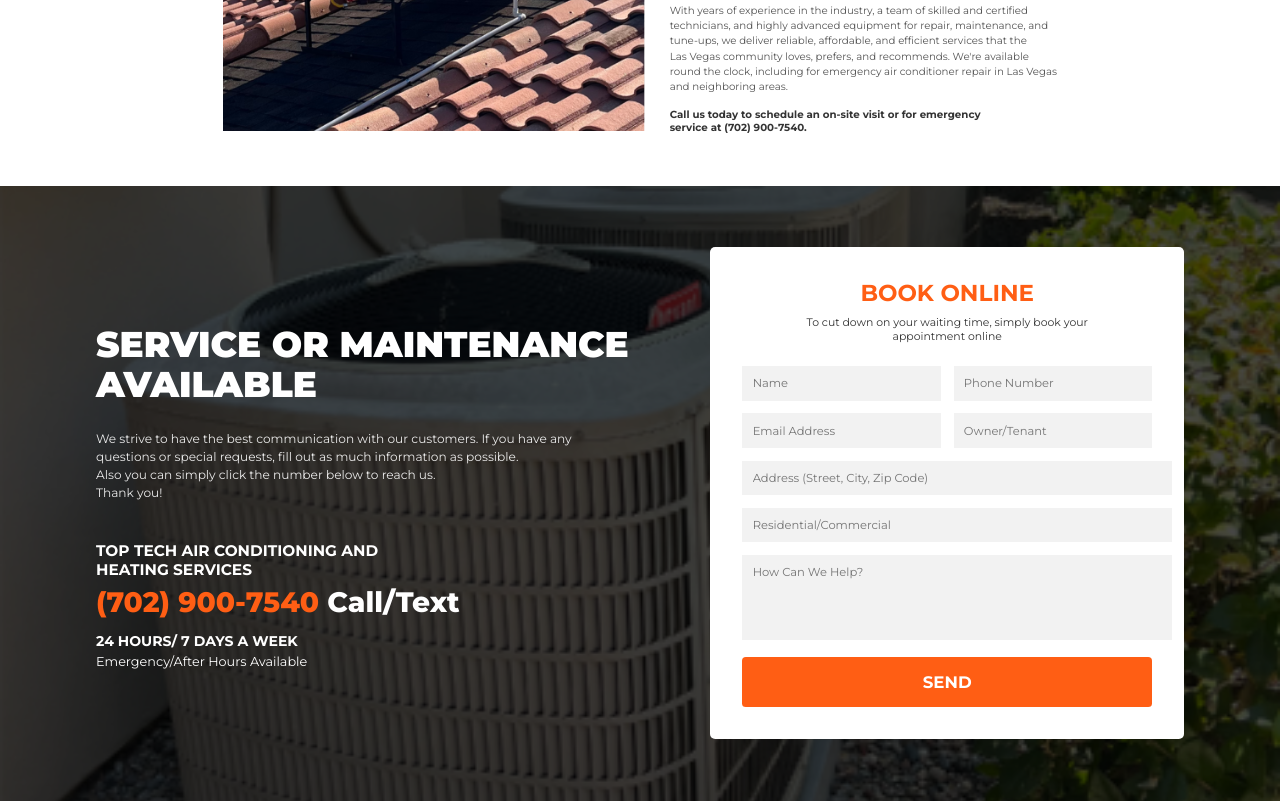
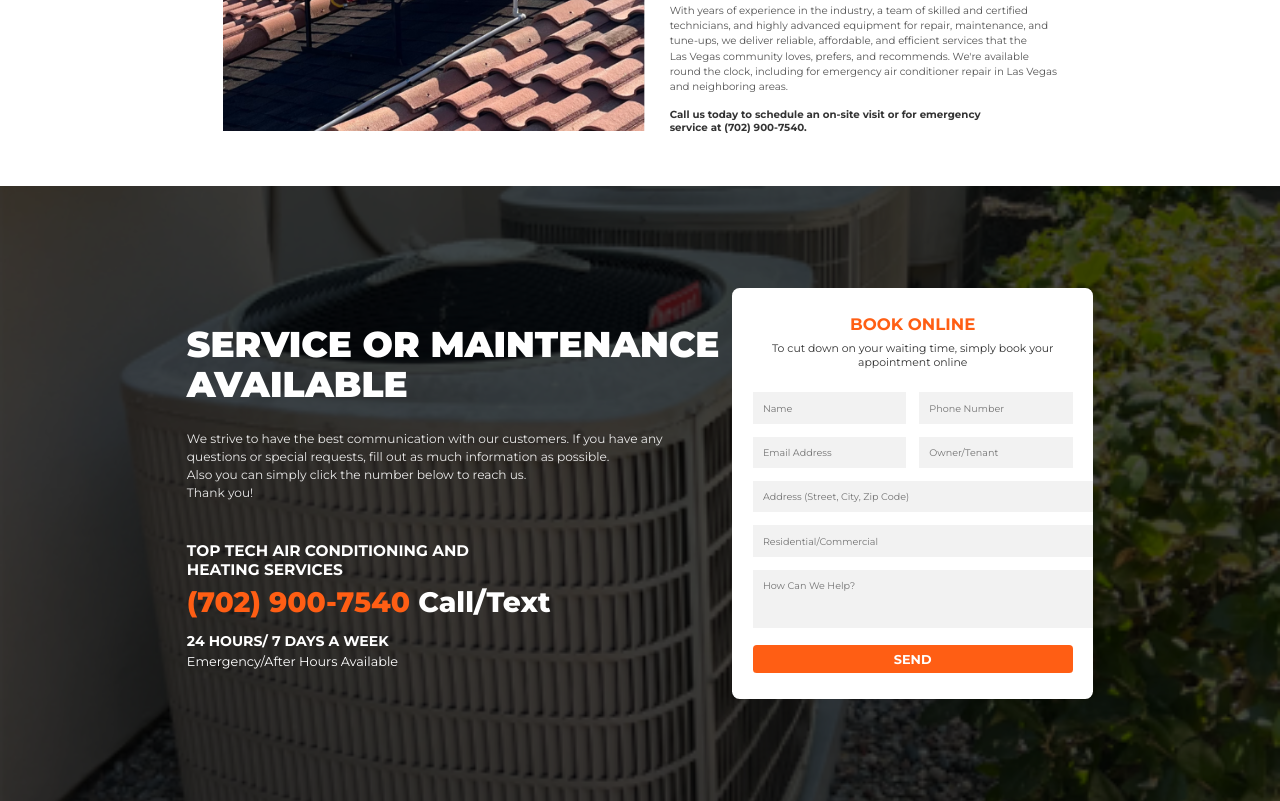
Before and after one commit to razibulla1999/figma-clon, a plain HTML site: page index.html in a window 1280 px wide. Shown: the part 4029-4830 px from the top of the page. Drawn offline with Linux system fonts and the light colour scheme; a web font is replaced by a local one.

Commit message:
added new foles

```diff
--- a/index.html
+++ b/index.html
@@ -368,7 +368,6 @@
             <img src="Photo/testomonial.PNG" alt="Google Reviews">
         </div>
 
-        <!-- কার্ডের পেছনের ব্যাকগ্রাউন্ড বক্স -->
         <div class="grey-container-box">
             <div class="testimonial-container">
                 <!-- Card 1 -->
@@ -426,12 +425,12 @@
             </div>
         </div>
 
-        <!-- ৭টি ডট এবং ৪ নম্বরটি সিলেক্টেড -->
+
         <div class="dots">
             <span class="dot"></span>
             <span class="dot"></span>
             <span class="dot"></span>
-            <span class="dot active"></span> <!-- ৪ নম্বরটি সিলেক্টেড -->
+            <span class="dot active"></span>
             <span class="dot"></span>
             <span class="dot"></span>
             <span class="dot"></span>
@@ -485,18 +484,16 @@
 
 
 
-    <!-- ক্লাসের নাম পরিবর্তন করে service-booking-area রাখা হয়েছে -->
+    <!--  service-booking-area  -->
     <section class="service-booking-area">
-        <!-- ব্যাকগ্রাউন্ড ইমেজ -->
+
         <img src="icon/33.PNG" alt="Background" class="bg-img-fixed">
 
-        <!-- ছবির ওপরের কালো আবরণ -->
         <div class="dark-layer"></div>
 
-        <!-- কন্টেন্ট সেন্টার করার জন্য র‍্যাপার -->
+
         <div class="inner-content-wrapper">
 
-            <!-- বাম পাশের টেক্সট সেকশন -->
             <div class="left-info-panel">
                 <h1 class="main-heading-text">
                     SERVICE OR MAINTENANCE<br>
@@ -516,7 +513,7 @@
                 </div>
             </div>
 
-            <!-- ডান পাশের ফর্ম সেকশন -->
+
             <div class="right-form-panel">
                 <div class="booking-white-card">
                     <h2 class="card-main-title">BOOK ONLINE</h2>
--- a/style/main.css
+++ b/style/main.css
@@ -594,31 +594,31 @@
 
 
 
-/* Body তে কোনো CSS নেই */
+/* service-booking-area section start*/
 
 .service-booking-area {
     position: relative;
-    width: 100vw;
-    height: 48vw; /* আপনার ছবির উচ্চতা অনুযায়ী অ্যাডজাস্ট করতে পারেন */
+    width: 100%;
+    height: 48vw;
     overflow: hidden;
     display: flex;
-    justify-content: center; /* পুরো কন্টেন্টকে মাঝখানে আনার জন্য */
+    justify-content: center;
     align-items: center;
     font-family: Arial, sans-serif;
 }
 
-/* HTML ইমেজটিকে ব্যাকগ্রাউন্ড হিসেবে পজিশন করা */
+
 .bg-img-fixed {
     position: absolute;
     top: 0;
     left: 0;
-    width: 100vw;
+    width: 100%;
     height: 100%;
     object-fit: cover;
     z-index: -2;
 }
 
-/* কালো ঝাপসা ওভারলে */
+
 .dark-layer {
     position: absolute;
     top: 0;
@@ -631,16 +631,15 @@
 
 .inner-content-wrapper {
     display: flex;
-    width: 85vw; /* কন্টেন্ট এরিয়া স্ক্রিনের ৮৫% জায়গা নিবে */
-    justify-content: space-between;
+    justify-content: center;
     align-items: center;
+    gap: 1vw;
     z-index: 1;
 }
 
-/* বাম পাশের স্টাইল */
+
 .left-info-panel {
     color: white;
-    flex: 1;
 }
 
 .main-heading-text {
@@ -684,24 +683,23 @@
     font-size: 1vw;
 }
 
-/* ডান পাশের ফর্মের স্টাইল */
+
 .right-form-panel {
-    flex: 0.8;
     display: flex;
     justify-content: flex-end;
 }
 
 .booking-white-card {
     background-color: #ffffff;
-    padding: 2.5vw;
-    width: 32vw;
-    border-radius: 0.4vw;
+    padding: 2vw 1.6vw;
+    width: 25vw;
+    border-radius: 0.6vw;
     text-align: center;
 }
 
 .card-main-title {
     color: #ff5e14;
-    font-size: 1.8vw;
+    font-size: 1.3vw;
     font-weight: bold;
 }
 
@@ -722,8 +720,11 @@
     padding: 0.8vw;
     border: none;
     background-color: #f2f2f2;
-    font-size: 0.9vw;
+    font-size: 0.75vw;
     outline: none;
+}
+.dual-input-row ::placeholder {
+    font-size: .75vw;
 }
 
 .single-block-input {
@@ -731,8 +732,9 @@
 }
 
 textarea {
-    height: 5vw;
+    height: 3vw;
     resize: none;
+    font-size: .75vw;
 }
 
 .form-submit-btn {
@@ -740,14 +742,12 @@
     color: white;
     border: none;
     width: 100%;
-    padding: 1.2vw;
-    font-size: 1.3vw;
+    padding: .5vw;
+    font-size: 1vw;
     font-weight: bold;
     cursor: pointer;
     border-radius: 0.3vw;
     transition: 0.3s;
 }
 
-.form-submit-btn:hover {
-    background-color: #e54e00;
-}
+/* service-booking-area section end*/
```
